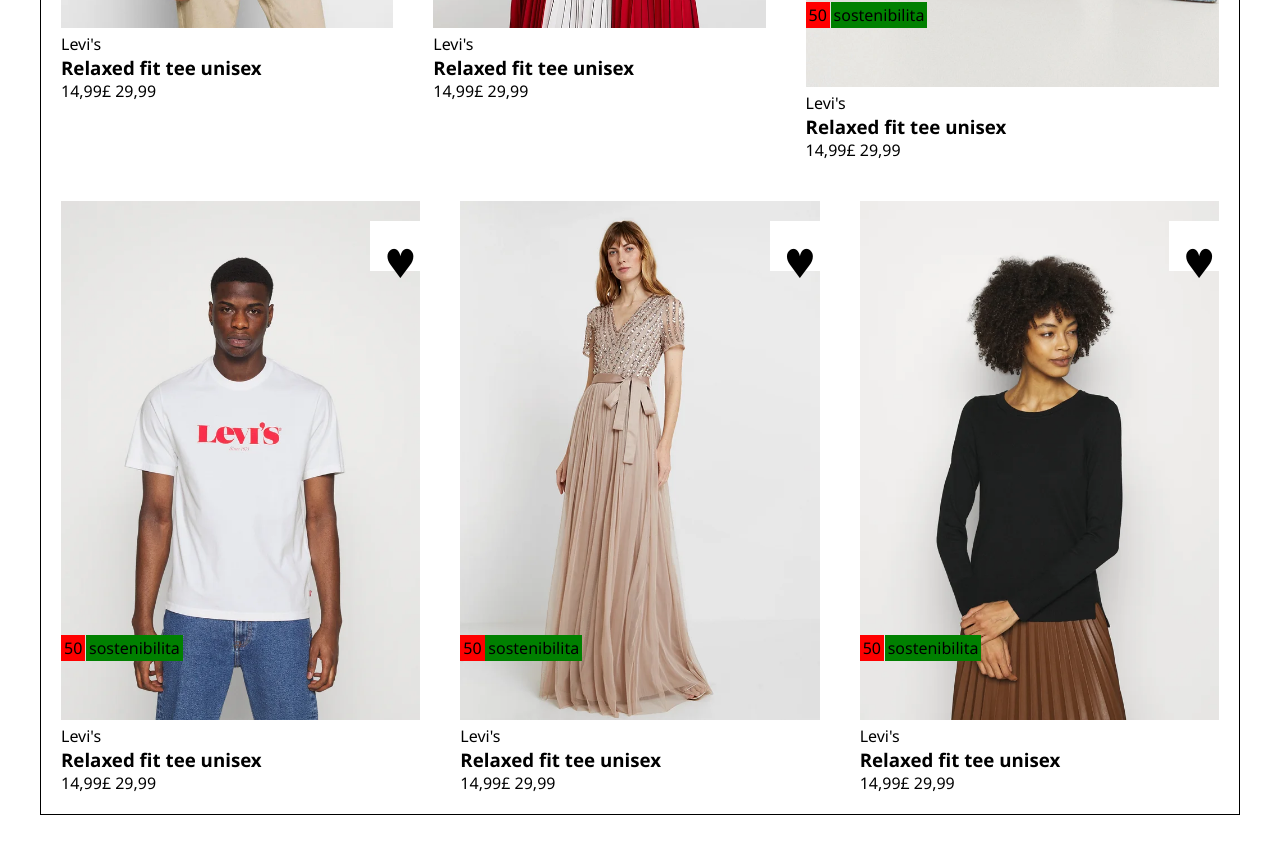
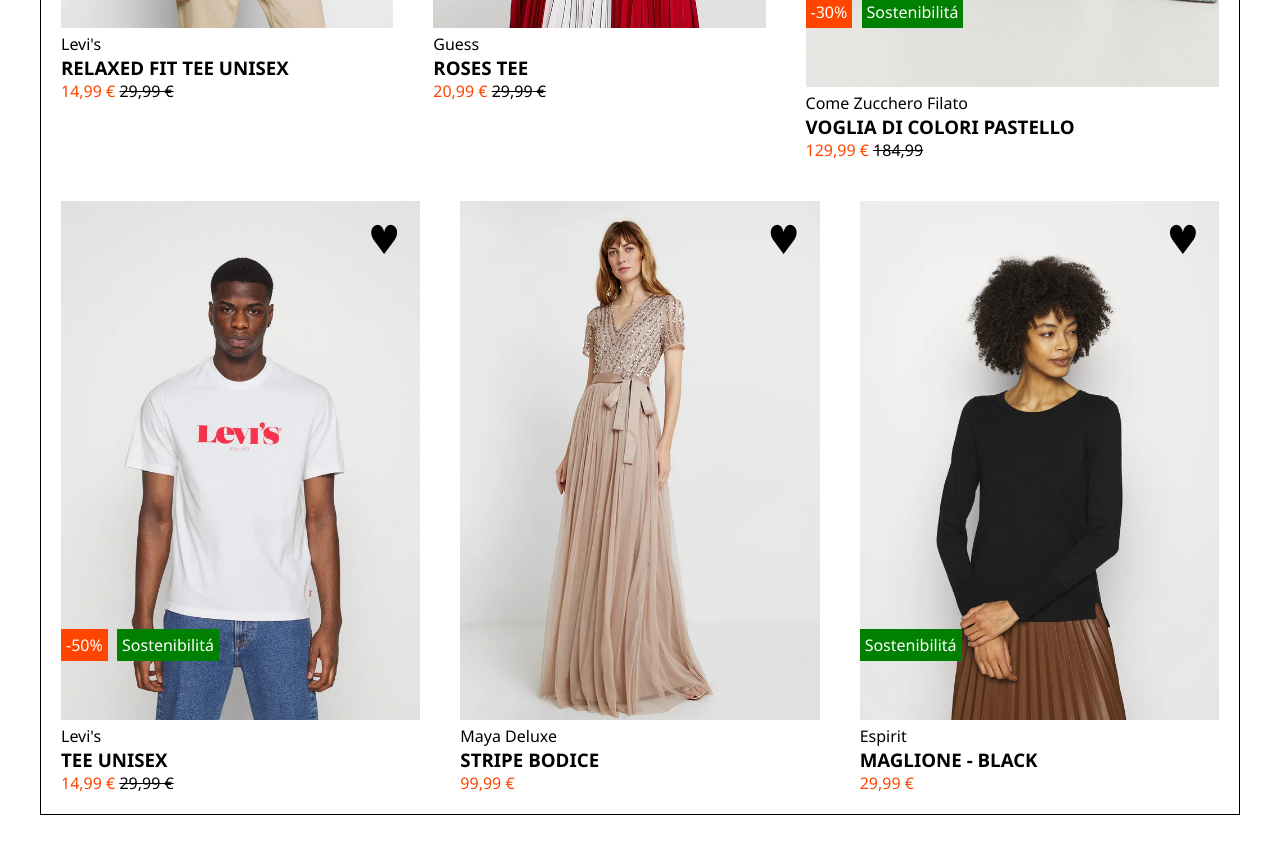
Before and after one commit to JorgeLuix/html-css-boolando, a plain HTML site: page index.html in a window 1280 px wide. Shown: the part 620-1465 px from the top of the page. Drawn offline with Linux system fonts and the light colour scheme.

Commit message:
modificando css in cards

```diff
--- a/css/style.css
+++ b/css/style.css
@@ -11,8 +11,9 @@
 }
 header {
     background-color: orangered;
-   margin-top: 0px;
+
 }
+
 .logo {
    width: 150px;
    height: 40px;
@@ -23,6 +24,7 @@ header {
     align-content: flex-start;
     justify-content: space-between;
     align-items: center;
+
 
 }
 ul {
@@ -59,6 +61,9 @@ li {
 .display {
     display: none;
 }
+.jpg {
+    width: 80%;
+}
 
 .card:hover .img1b {
     position: absolute;
@@ -69,43 +74,51 @@ li {
 }
 
 .sconto{
-    padding: 2px 3px;
+    padding: 5px 5px;
     text-align: center;
     position: absolute;
     bottom: 4rem;
     left: 0px;
+    color: white;
 }
 .sosten {
-    padding: 2px 3px;
+    padding: 5px 5px;
     text-align: center;
     position: absolute;
     bottom: 4rem;
-    left: 25px;
+    left: 3.5rem;
+    color: white;
+}
+h3 {
+    text-transform: uppercase;
 }
 
 .column {
     padding: 10px;
 }
 .red {
-    background-color: red;
+    background-color: orangered;
+
 }
 .green {
     background-color: green;
 }
+.green2 {
+    left:0px;
+}
 .heart {
     font-size: 40px;
+    position: absolute;
+    top:10px;
+    right: 20px;
+    margin-right: 0;
+    cursor: pointer;
 
 }
-.quadro {
-    width: 50px;
-    height: 50px;
-    padding: 14px 14px 14px 14px;
-    background-color: white;
-    position: absolute;
-    top:20px;
-    right: 0;
-    margin-right: 0;
+.heart:hover {
+    color: orangered;
 }
+
 
 footer {
     color: white;
@@ -134,3 +147,9 @@ footer {
 .fa-brands {
     padding: 3px;
 }
+.prezzo1 {
+    color: orangered;
+}
+.prezzo2{
+    text-decoration:line-through;
+}
--- a/index.html
+++ b/index.html
@@ -34,18 +34,14 @@
              <div class="card">
                 <div class="img1b display">
                 <div class="box-1">
-                    <img src="img/1b.webp" alt="">
+                    <img class="jpg" src="img/1b.webp" alt="">
                     <div class="heart quadro">
                         &hearts;
                     </div>
-                    <span class="sconto red">50</span>
-                    <span class="sosten green">sostenibilita</span>
+                    <span class="sconto red">-50%</span>
+                    <span class="sosten green">Sostenibilita</span>
                 </div>
-                <div class="box-2">
-                    <span>Levi's</span>
-                    <span><h3>Relaxed fit tee unisex</h3></span>
-                    <span>14,99£ 29,99</span>
-                </div>
+
 
             </div>
                 <div class="img1">
@@ -54,13 +50,13 @@
                     <div class="heart quadro">
                         &hearts;
                     </div>
-                    <span class="sconto red">50</span>
-                    <span class="sosten green">sostenibilita</span>
+                    <span class="sconto red">-50%</span>
+                    <span class="sosten green">Sostenibilitá</span>
                 </div>
                 <div class="box-2">
                     <span>Levi's</span>
                     <span><h3>Relaxed fit tee unisex</h3></span>
-                    <span>14,99£ 29,99</span>
+                    <span class="prezzo1">14,99 &euro;</span> <span class="prezzo2">29,99 &euro;</span>
                 </div>
                 <!--img1B-->
             </div>
@@ -72,17 +68,13 @@
                    <div class="img1b display">
                    <div class="box-1">
                        <img src="img/2b.webp" alt="">
-                       <div class="heart quadro">
+                       <div class="heart">
                            &hearts;
                        </div>
-                       <span class="sconto red">50</span>
-                       <span class="sosten green">sostenibilita</span>
+                       <span class="sconto red">-30%</span>
+                       <span class="sosten green">Sostenibilitá</span>
                    </div>
-                   <div class="box-2">
-                       <span>Levi's</span>
-                       <span><h3>Relaxed fit tee unisex</h3></span>
-                       <span>14,99£ 29,99</span>
-                   </div>
+
 
                </div>
                    <div class="img1">
@@ -91,13 +83,13 @@
                        <div class="heart quadro">
                            &hearts;
                        </div>
-                       <span class="sconto red">50</span>
-                       <span class="sosten green">sostenibilita</span>
+                       <span class="sconto red">-30%</span>
+                       <span class="sosten green">Sostenibilitá</span>
                    </div>
                    <div class="box-2">
-                       <span>Levi's</span>
-                       <span><h3>Relaxed fit tee unisex</h3></span>
-                       <span>14,99£ 29,99</span>
+                       <span>Guess</span>
+                       <span><h3>Roses tee</h3></span>
+                       <span class="prezzo1">20,99 &euro;</span> <span class="prezzo2">29,99 &euro;</span>
                    </div>
                    <!--img1B-->
                </div>
@@ -113,14 +105,10 @@
                            <div class="heart quadro">
                                &hearts;
                            </div>
-                           <span class="sconto red">50</span>
-                           <span class="sosten green">sostenibilita</span>
+                           <span class="sconto red">-30%</span>
+                           <span class="sosten green">Sostenibilitá</span>
                        </div>
-                       <div class="box-2">
-                           <span>Levi's</span>
-                           <span><h3>Relaxed fit tee unisex</h3></span>
-                           <span>14,99£ 29,99</span>
-                       </div>
+
 
                    </div>
                        <div class="img1">
@@ -129,13 +117,13 @@
                            <div class="heart quadro">
                                &hearts;
                            </div>
-                           <span class="sconto red">50</span>
-                           <span class="sosten green">sostenibilita</span>
+                           <span class="sconto red">-30%</span>
+                           <span class="sosten green">Sostenibilitá</span>
                        </div>
                        <div class="box-2">
-                           <span>Levi's</span>
-                           <span><h3>Relaxed fit tee unisex</h3></span>
-                           <span>14,99£ 29,99</span>
+                           <span>Come Zucchero Filato</span>
+                           <span><h3>Voglia di colori pastello</h3></span>
+                           <span class="prezzo1">129,99 &euro;</span> <span class="prezzo2">184,99</span>
                        </div>
                        <!--img1B-->
                    </div>
@@ -154,14 +142,10 @@
                         <div class="heart quadro">
                             &hearts;
                         </div>
-                        <span class="sconto red">50</span>
-                        <span class="sosten green">sostenibilita</span>
+                        <span class="sconto red">-50%</span>
+                        <span class="sosten green">Sostenibilita</span>
                     </div>
-                    <div class="box-2">
-                        <span>Levi's</span>
-                        <span><h3>Relaxed fit tee unisex</h3></span>
-                        <span>14,99£ 29,99</span>
-                    </div>
+
 
                 </div>
                     <div class="img1">
@@ -170,13 +154,13 @@
                         <div class="heart quadro">
                             &hearts;
                         </div>
-                        <span class="sconto red">50</span>
-                        <span class="sosten green">sostenibilita</span>
+                        <span class="sconto red">-50%</span>
+                        <span class="sosten green">Sostenibilitá</span>
                     </div>
                     <div class="box-2">
                         <span>Levi's</span>
-                        <span><h3>Relaxed fit tee unisex</h3></span>
-                        <span>14,99£ 29,99</span>
+                        <span><h3>Tee unisex</h3></span>
+                        <span class="prezzo1">14,99 &euro;</span> <span class="prezzo2">29,99 &euro;</span>
                     </div>
 
                 </div>
@@ -191,14 +175,9 @@
                            <div class="heart quadro">
                                &hearts;
                            </div>
-                           <span class="sconto red">50</span>
-                           <span class="sosten green">sostenibilita</span>
+
                        </div>
-                       <div class="box-2">
-                           <span>Levi's</span>
-                           <span><h3>Relaxed fit tee unisex</h3></span>
-                           <span>14,99£ 29,99</span>
-                       </div>
+
 
                    </div>
                        <div class="img1">
@@ -207,13 +186,12 @@
                            <div class="heart quadro">
                                &hearts;
                            </div>
-                           <span class="sconto red">50</span>
-                           <span class="sosten green">sostenibilita</span>
+
                        </div>
                        <div class="box-2">
-                           <span>Levi's</span>
-                           <span><h3>Relaxed fit tee unisex</h3></span>
-                           <span>14,99£ 29,99</span>
+                           <span>Maya Deluxe</span>
+                           <span><h3>Stripe Bodice</h3></span>
+                           <span class="prezzo1">99,99 &euro;</span>
                        </div>
 
                    </div>
@@ -229,14 +207,10 @@
                                <div class="heart quadro">
                                    &hearts;
                                </div>
-                               <span class="sconto red">50</span>
+
                                <span class="sosten green">sostenibilita</span>
                            </div>
-                           <div class="box-2">
-                               <span>Levi's</span>
-                               <span><h3>Relaxed fit tee unisex</h3></span>
-                               <span>14,99£ 29,99</span>
-                           </div>
+
 
                        </div>
                            <div class="img1">
@@ -245,13 +219,13 @@
                                <div class="heart quadro">
                                    &hearts;
                                </div>
-                               <span class="sconto red">50</span>
-                               <span class="sosten green">sostenibilita</span>
+
+                               <span class="sosten green green2">Sostenibilitá</span>
                            </div>
                            <div class="box-2">
-                               <span>Levi's</span>
-                               <span><h3>Relaxed fit tee unisex</h3></span>
-                               <span>14,99£ 29,99</span>
+                               <span>Espirit</span>
+                               <span><h3>Maglione - black</h3></span>
+                               <span class="prezzo1">29,99 &euro;</span>
                            </div>
 
                        </div>
```
